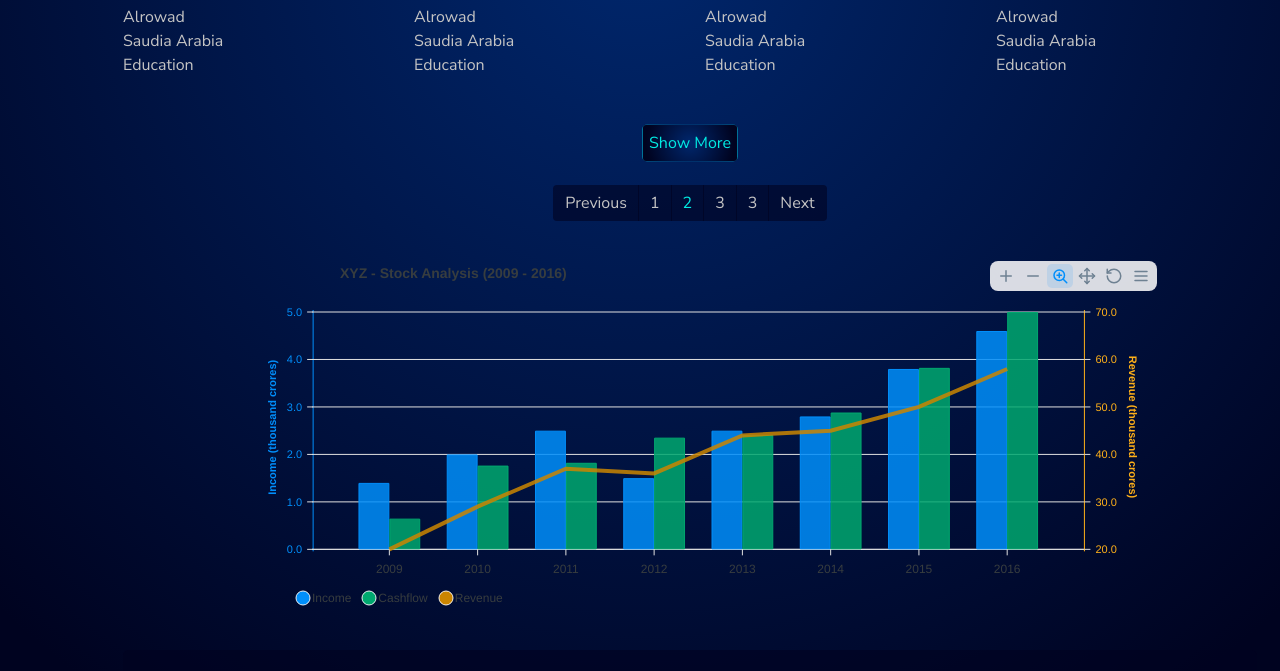
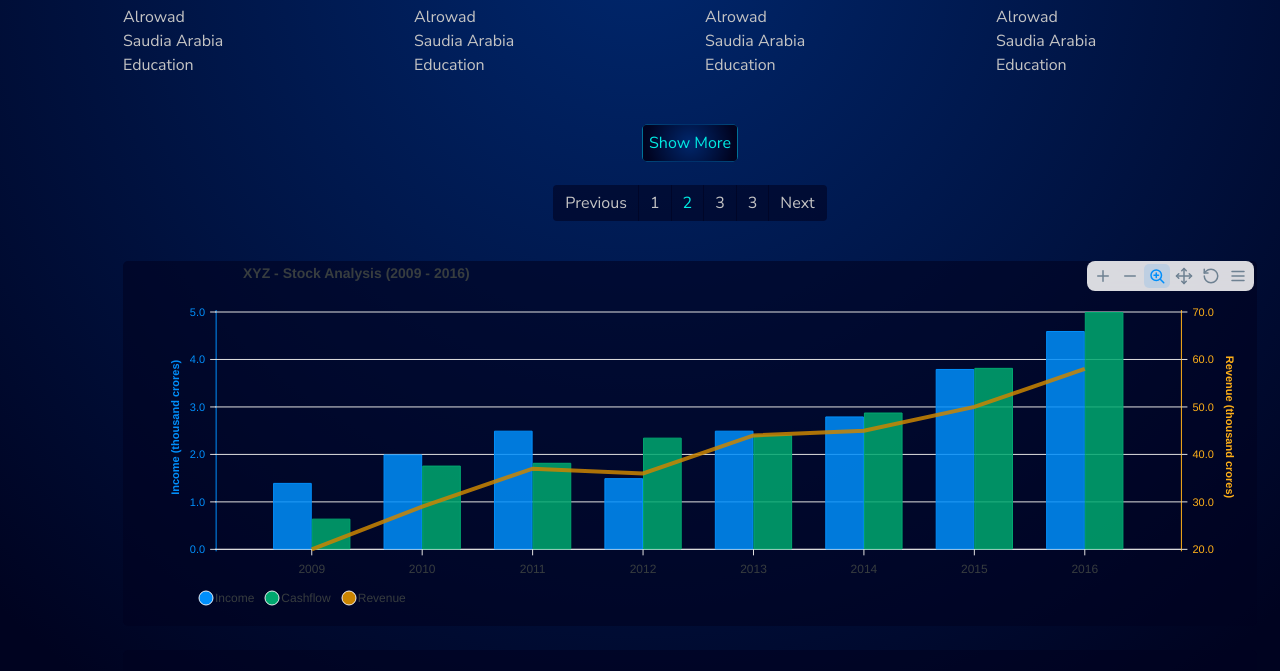
Before and after one commit to ahmed-3bdo/Value-dashboard, a plain HTML site: page top-100.html in a window 1280 px wide. Shown: the part 878-1549 px from the top of the page. Drawn offline with nearby package versions, Linux system fonts and the light colour scheme.

Commit message:
edit bg top 100

```diff
--- a/top-100.html
+++ b/top-100.html
@@ -531,8 +531,8 @@
 
                 <!-- Benchmark top 100 chart -->
                 <div class="row mt-4 justify-content-center">
-                  <div class="col-md-10">
-                    <div id="top-100-chart"></div>
+                  <div class="col-12">
+                    <div id="top-100-chart" class="bkg-box"></div>
                   </div>
                 </div>
             </div>
```
